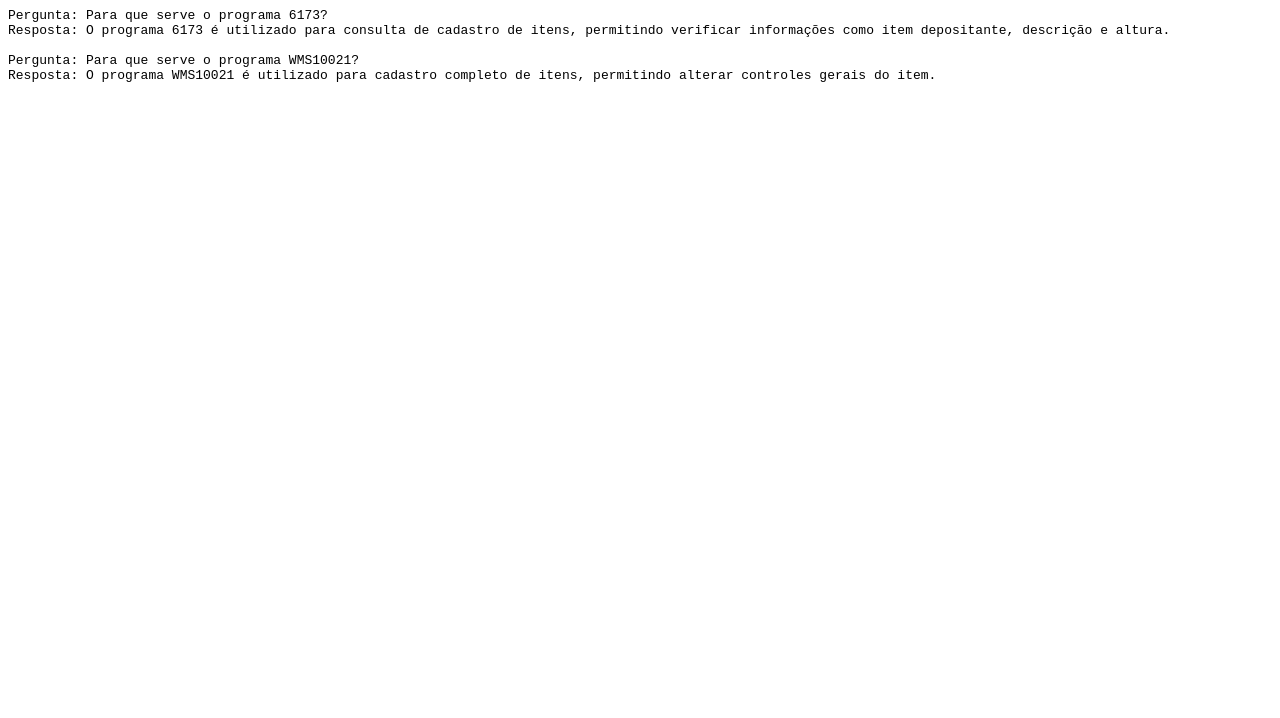
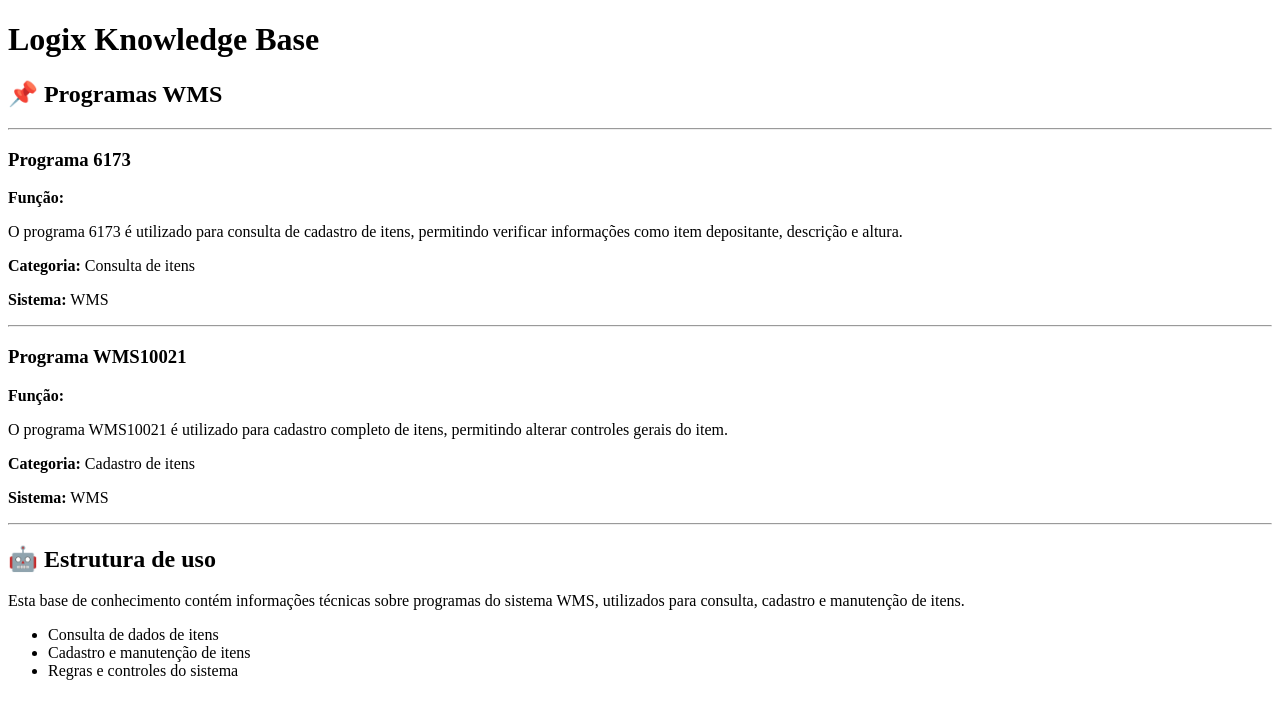
Before and after one commit to Vitorvl/logix-knowledge, a plain HTML site: page index.html in a window 1280 px wide. Drawn offline with Linux system fonts and the light colour scheme.

Commit message:
Update index.html

```diff
--- a/index.html
+++ b/index.html
@@ -1,7 +1,55 @@
-<pre>
-Pergunta: Para que serve o programa 6173?
-Resposta: O programa 6173 é utilizado para consulta de cadastro de itens, permitindo verificar informações como item depositante, descrição e altura.
+<!DOCTYPE html>
+<html lang="pt-br">
+<head>
+  <meta charset="UTF-8">
+  <title>Logix Knowledge</title>
+</head>
+<body>
 
-Pergunta: Para que serve o programa WMS10021?
-Resposta: O programa WMS10021 é utilizado para cadastro completo de itens, permitindo alterar controles gerais do item.
-</pre>
+<h1>Logix Knowledge Base</h1>
+
+<h2>📌 Programas WMS</h2>
+
+<hr>
+
+<h3>Programa 6173</h3>
+
+<p><strong>Função:</strong></p>
+<p>
+O programa 6173 é utilizado para consulta de cadastro de itens,
+permitindo verificar informações como item depositante, descrição e altura.
+</p>
+
+<p><strong>Categoria:</strong> Consulta de itens</p>
+<p><strong>Sistema:</strong> WMS</p>
+
+<hr>
+
+<h3>Programa WMS10021</h3>
+
+<p><strong>Função:</strong></p>
+<p>
+O programa WMS10021 é utilizado para cadastro completo de itens,
+permitindo alterar controles gerais do item.
+</p>
+
+<p><strong>Categoria:</strong> Cadastro de itens</p>
+<p><strong>Sistema:</strong> WMS</p>
+
+<hr>
+
+<h2>🤖 Estrutura de uso</h2>
+
+<p>
+Esta base de conhecimento contém informações técnicas sobre programas do sistema WMS,
+utilizados para consulta, cadastro e manutenção de itens.
+</p>
+
+<ul>
+  <li>Consulta de dados de itens</li>
+  <li>Cadastro e manutenção de itens</li>
+  <li>Regras e controles do sistema</li>
+</ul>
+
+</body>
+</html>
```
